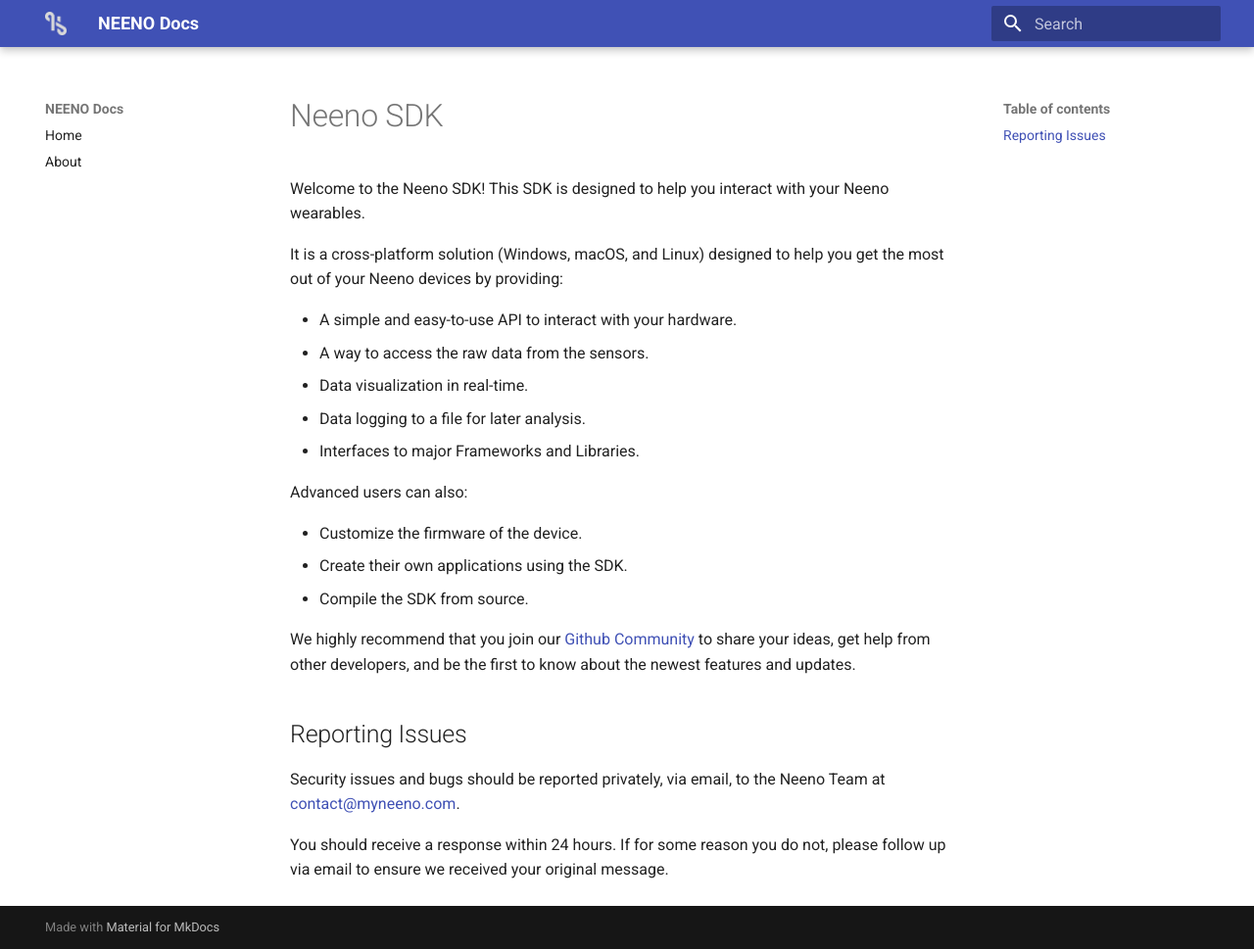
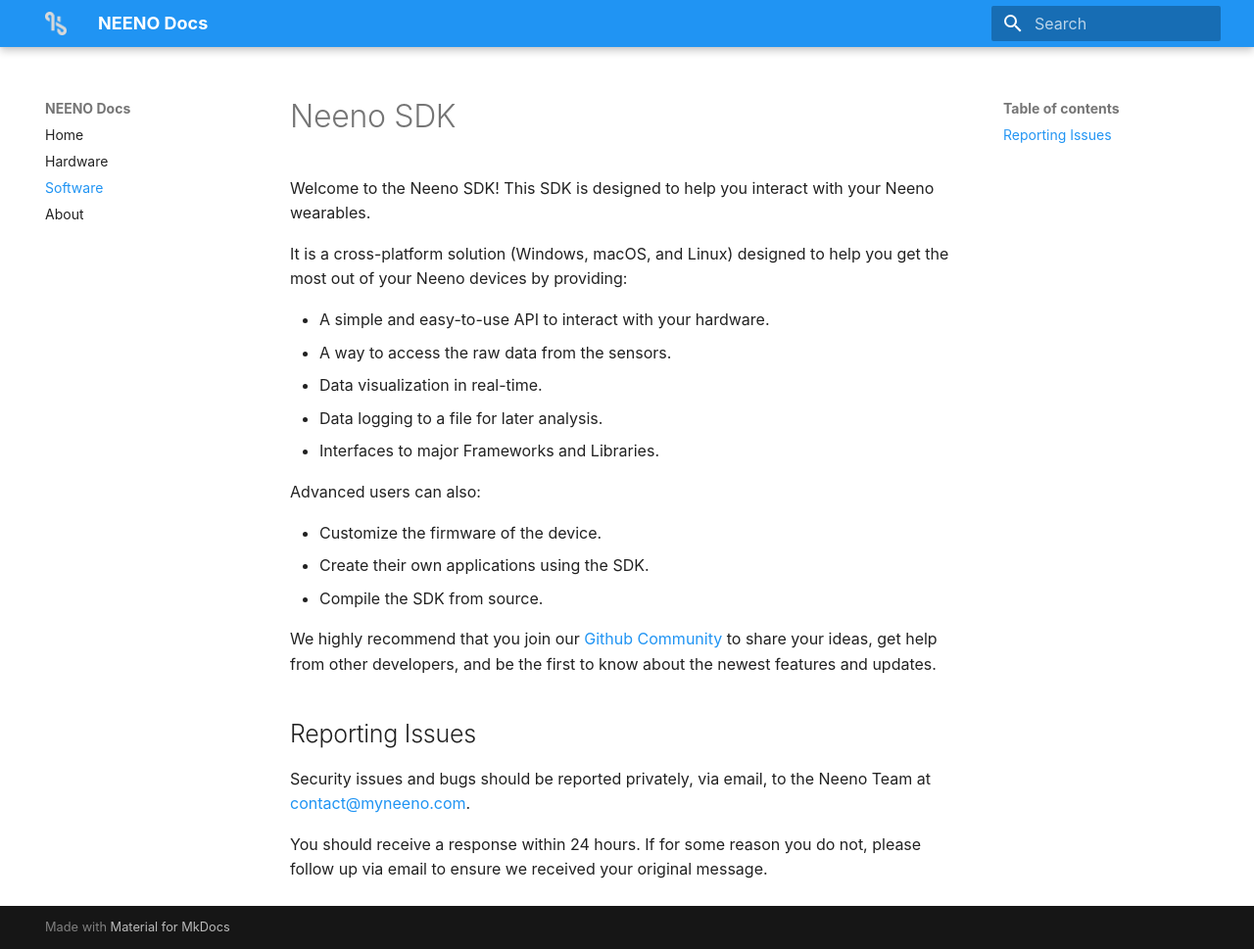
Before and after one commit to MyNeeno/docs, an MkDocs documentation site: the page built from docs/software.md, in a window 1280 px wide and 969 px high. Shown: the whole window at 98% size. Built offline with MkDocs 1.6.1 and Material for MkDocs 9.7.7, drawn with Linux system fonts in a browser that asks for light colours; some web fonts are replaced.

Commit message:
Update yml file to add extensions, and software and hardware links in left side panel.

```diff
--- a/mkdocs.yml
+++ b/mkdocs.yml
@@ -1,8 +1,21 @@
 site_name: NEENO Docs
 nav:
   - Home: index.md
+  - Hardware: hardware.md
+  - Software: software.md
   - About: about.md
 theme:
   name: material
+  locale: en
   logo: assets/Neeno-logo-light-gray.png
   favicon: assets/Neeno-logo-blue-50px.png
+  font:
+    text: Chivo light
+  palette:
+    primary: blue
+markdown_extensions:
+  - attr_list
+  - pymdownx.emoji:
+      emoji_index: !!python/name:material.extensions.emoji.twemoji
+      emoji_generator: !!python/name:material.extensions.emoji.to_svg
+  - md_in_html
```
